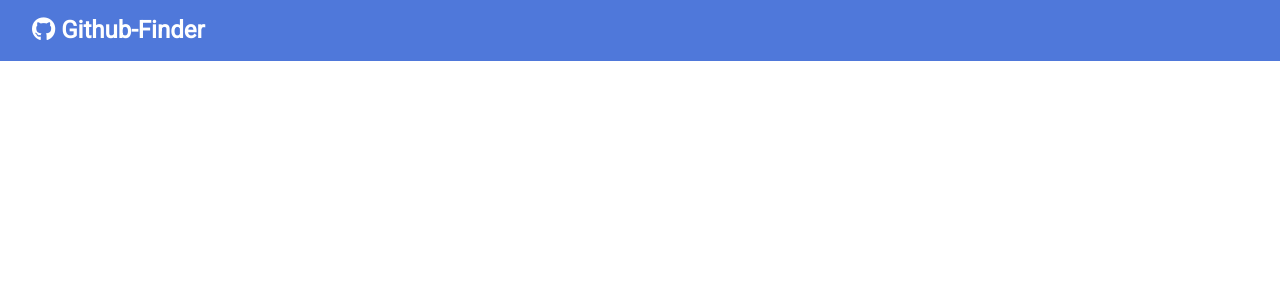
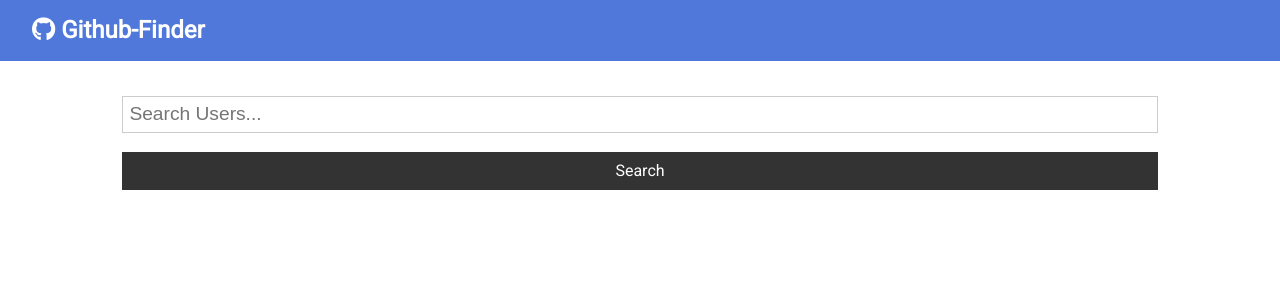
Before and after one commit to ASUS-TUFLSR/github-finder, a React (Create React App) app: page / in a window 1280 px wide. Shown: the top 300 px of the page. Built offline with nearby package versions, Linux system fonts and the light colour scheme; no server answers.

Commit message:
Added endpoint users II

```diff
--- a/src/App.js
+++ b/src/App.js
@@ -2,6 +2,7 @@ import React, {Component} from 'react';
 import './App.css';
 import Navbar from './components/layout/Navbar';
 import Users from './users/Users';
+import Search from './users/Search';
 import axios from 'axios';
 
 class App extends Component {
@@ -11,20 +12,33 @@ state = {
   loading: false
 }
 
-  async componentDidMount() {
-    this.setState({loading:true})
-    const res = await axios.get(`https://api.github.com/users?client_id=${process.env.REACT_APP_GITHUB_CLIENT_ID}
-    &client_secret=${process.env.REACT_APP_GITHUB_CLIENT_SECRET}`)
+  // async componentDidMount() {
+  //   this.setState({loading:true})
+  //   const res = await axios.get(`https://api.github.com/users?client_id=${process.env.REACT_APP_GITHUB_CLIENT_ID}
+  //   &client_secret=${process.env.REACT_APP_GITHUB_CLIENT_SECRET}`)
 
-    this.setState({users:res.data, loading:false})
-    console.log(res.data)
-  }
+  //   this.setState({users:res.data, loading:false})
+  //   console.log(res.data)
+
+  // }
+
+
+  //Seatch github users
+    searchUsers = async text => {
+      const res = await axios.get(`https://api.github.com/search/users?q=${text}
+      &client_id=${process.env.REACT_APP_GITHUB_CLIENT_ID}
+      &client_secret=${process.env.REACT_APP_GITHUB_CLIENT_SECRET}`)
+
+      this.setState({users:res.data.items, loading:false})
+      console.log(res.data)
+    }
 
   render(){
       return(
     <div className="App">
    <Navbar/>
    <div className='container'>
+        <Search searchUsers={this.searchUsers}/>
        <Users loading={this.state.loading} users={this.state.users}/>
    </div>
 
--- /dev/null
+++ b/src/users/Search.js
@@ -0,0 +1,30 @@
+import React, { Component } from 'react'
+
+class Search extends Component {
+
+    state = {
+        text:''
+    }
+
+    onChange = (e) => this.setState({ [e.target.name]: e.target.value })
+
+    onSubmit = e =>{
+        e.preventDefault();
+        this.props.searchUsers(this.state.text);
+        this.setState({text:''})
+    }
+
+  render() {
+    return (
+      <div>
+          <form onSubmit={this.onSubmit} className='form'>
+            <input type='text' name='text' placeholder='Search Users...' value={this.state.text}
+             onChange={this.onChange}/>
+            <input type='submit' value='Search' className='btn btn-dark btn-block'/>
+          </form>
+      </div>
+    )
+  }
+}
+
+export default Search
```
